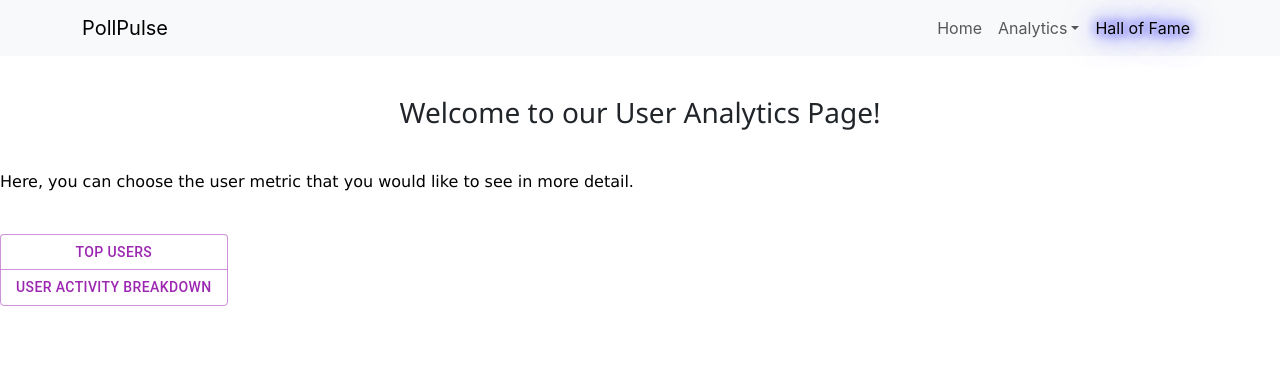
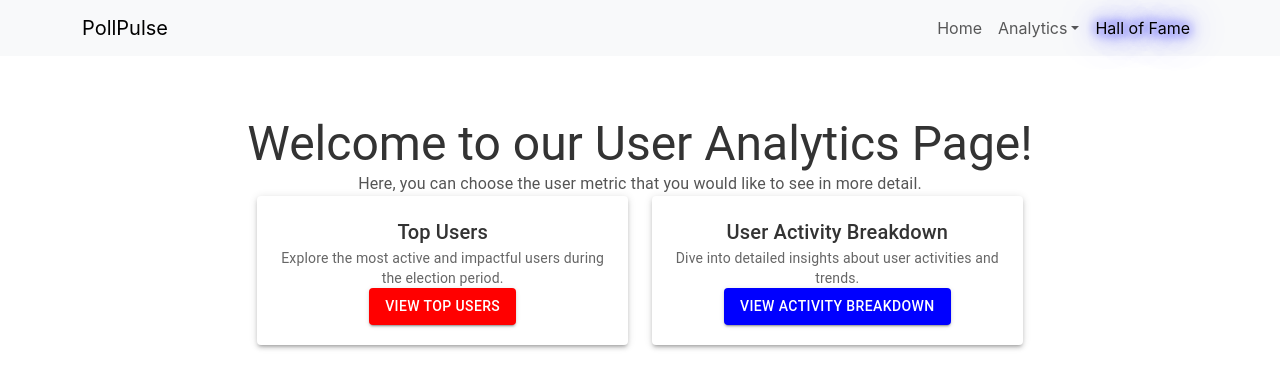
Before and after one commit to sidshenoy08/PresidentialElection2020_Tweet_Analysis_Webapp, a React (Create React App) app in the folder frontend/election_tweet_analysis_app/: page /user-engagement in a window 1280 px wide. Shown: the top 388 px of the page. Built offline with nearby package versions, Linux system fonts and the light colour scheme.

Commit message:
UI changes =/by Yashvi

```diff
--- a/frontend/election_tweet_analysis_app/src/Pages/GeographicAnalysisHome/GeographicAnalysisHome.css
+++ b/frontend/election_tweet_analysis_app/src/Pages/GeographicAnalysisHome/GeographicAnalysisHome.css
@@ -1,11 +1,85 @@
-h3 {
-    font-family: 'Segoe UI', Tahoma, Geneva, Verdana, sans-serif;
-    margin-top: 2.5rem !important;
+/* Container styling */
+.geo-analysis-container {
+    padding: 20px;
+    margin: auto;
+    max-width: 1200px;
+    text-align: center;
+    font-family: 'Arial', sans-serif;
 }
 
-.para-text {
-    margin-top: 2.5rem;
-    color: black;
-    margin-bottom: 2.5rem;
-    font-family: Verdana, Geneva, Tahoma, sans-serif;
+/* Typography adjustments */
+.geo-analysis-container h3 {
+    font-size: 2rem;
+    color: #333;
+    margin-bottom: 20px;
 }
+
+.geo-analysis-container p {
+    font-size: 1rem;
+    color: #555;
+    margin-bottom: 30px;
+}
+
+/* Card styling */
+.geo-card {
+    padding: 20px;
+    border-radius: 10px;
+    background-color: #f9f9f9;
+    box-shadow: 0px 4px 10px rgba(0, 0, 0, 0.1);
+    transition: transform 0.3s ease, box-shadow 0.3s ease;
+}
+
+.geo-card:hover {
+    transform: translateY(-5px);
+    box-shadow: 0px 8px 15px rgba(0, 0, 0, 0.2);
+}
+
+/* Typography within the card */
+.geo-card h6 {
+    font-size: 1.5rem;
+    color: #333;
+    margin-bottom: 15px;
+}
+
+.geo-card p {
+    font-size: 0.9rem;
+    color: #666;
+    margin-bottom: 20px;
+}
+
+/* Button styles */
+.red-button {
+    background-color: red;
+    color: white;
+    border: none;
+    font-size: 1rem;
+    font-weight: bold;
+    text-transform: uppercase;
+    padding: 10px;
+    border-radius: 5px;
+    cursor: pointer;
+    transition: background-color 0.3s ease, transform 0.2s ease;
+}
+
+.red-button:hover {
+    background-color: darkred;
+    transform: scale(1.05);
+}
+
+.blue-button {
+    background-color: blue;
+    color: white;
+    border: none;
+    font-size: 1rem;
+    font-weight: bold;
+    text-transform: uppercase;
+    padding: 10px;
+    border-radius: 5px;
+    cursor: pointer;
+    transition: background-color 0.3s ease, transform 0.2s ease;
+}
+
+.blue-button:hover {
+    background-color: darkblue;
+    transform: scale(1.05);
+}
--- a/frontend/election_tweet_analysis_app/src/Pages/GeographicAnalysisHome/GeographicAnalysisHome.jsx
+++ b/frontend/election_tweet_analysis_app/src/Pages/GeographicAnalysisHome/GeographicAnalysisHome.jsx
@@ -1,19 +1,66 @@
+import React from "react";
 import AppNavbar from "../../Components/AppNavbar/AppNavbar";
 import Button from '@mui/material/Button';
-import ButtonGroup from '@mui/material/ButtonGroup';
+import Grid from '@mui/material/Grid';
+import Typography from '@mui/material/Typography';
+import Paper from '@mui/material/Paper';
+import './GeographicAnalysisHome.css'; // Custom CSS file
 
 function GeographicAnalysisHome() {
     return (
         <>
             <AppNavbar />
-            <h3 style={{ textAlign: "center" }}>Welcome to our Geographic Analytics Page!</h3>
+            <div className="geo-analysis-container">
+                <Typography variant="h3" align="center" gutterBottom>
+                    Geographic Analytics Page
+                </Typography>
 
-            <p className='para-text'>Here, you can choose the geographic metric that you would like to see in more detail.</p>
-            <div>
-            <ButtonGroup variant="outlined" color="secondary" aria-label="Basic button group" orientation="vertical">
-                <Button href='/geographic-analysis/country-city-analysis'>Country/City Tweet Analysis</Button>
-                <Button href='/geographic-analysis/region-timezone-analysis'>Region/Timezone Tweet Analysis</Button>
-            </ButtonGroup>
+                <Typography variant="body1" align="center" paragraph>
+                    Explore geographic metrics of tweets related to the 2020 US Presidential Election.
+                    Select the desired analysis type to dive deeper into the data.
+                </Typography>
+
+                <Grid container spacing={3} justifyContent="center">
+                    {/* Card 1 */}
+                    <Grid item xs={12} sm={6} md={4}>
+                        <Paper className="geo-card" elevation={3}>
+                            <Typography variant="h6" align="center">
+                                Country/City Analysis
+                            </Typography>
+                            <Typography variant="body2" align="center" paragraph>
+                                Analyze tweets based on the country and city from which they were posted.
+                            </Typography>
+                            <Button
+                                variant="contained"
+                                sx={{ backgroundColor: 'red', '&:hover': { backgroundColor: 'darkred' } }}
+                                href="/geographic-analysis/country-city-analysis"
+                                fullWidth
+                            >
+                                Explore
+                            </Button>
+                        </Paper>
+                    </Grid>
+
+                    {/* Card 2 */}
+                    <Grid item xs={12} sm={6} md={4}>
+                        <Paper className="geo-card" elevation={3}>
+                            <Typography variant="h6" align="center">
+                                Region/Timezone Analysis
+                            </Typography>
+                            <Typography variant="body2" align="center" paragraph>
+                                Discover insights by analyzing tweets based on regions and timezones.
+                            </Typography>
+                            <Button
+                                variant="contained"
+                                sx={{ backgroundColor: 'blue', '&:hover': { backgroundColor: 'darkblue' } }}
+                                href="/geographic-analysis/region-timezone-analysis"
+                                fullWidth
+                            >
+                                Explore
+                            </Button>
+                        </Paper>
+                    </Grid>
+                </Grid>
             </div>
         </>
     );
--- a/frontend/election_tweet_analysis_app/src/Pages/UserEngagementHome/UserEngagementHome.css
+++ b/frontend/election_tweet_analysis_app/src/Pages/UserEngagementHome/UserEngagementHome.css
@@ -1,11 +1,81 @@
-h3 {
-    font-family: 'Segoe UI', Tahoma, Geneva, Verdana, sans-serif;
-    margin-top: 2.5rem !important;
+/* Container styling */
+.user-engagement-container {
+    padding: 20px;
+    margin: auto;
+    max-width: 1200px;
+    text-align: center;
+    font-family: 'Arial', sans-serif;
 }
 
-.para-text {
-    margin-top: 2.5rem;
-    color: black;
-    margin-bottom: 2.5rem;
-    font-family: Verdana, Geneva, Tahoma, sans-serif;
+/* Page title and description */
+.page-title {
+    font-size: 2rem;
+    color: #333;
+    margin-bottom: 20px;
 }
+
+.page-description {
+    font-size: 1rem;
+    color: #555;
+    margin-bottom: 30px;
+}
+
+/* Card styling */
+.engagement-card {
+    padding: 20px;
+    border-radius: 10px;
+    background-color: #f9f9f9;
+    box-shadow: 0px 4px 10px rgba(0, 0, 0, 0.1);
+    transition: transform 0.3s ease, box-shadow 0.3s ease;
+}
+
+.engagement-card:hover {
+    transform: translateY(-5px);
+    box-shadow: 0px 8px 15px rgba(0, 0, 0, 0.2);
+}
+
+/* Typography within the card */
+.card-title {
+    font-size: 1.5rem;
+    color: #333;
+    margin-bottom: 15px;
+}
+
+.card-description {
+    font-size: 0.9rem;
+    color: #666;
+    margin-bottom: 20px;
+}
+
+/* Button styles */
+.custom-button {
+    font-size: 1rem;
+    font-weight: bold;
+    text-transform: uppercase;
+    padding: 10px 15px;
+    border-radius: 5px;
+    cursor: pointer;
+    transition: background-color 0.3s ease, transform 0.2s ease;
+    color: white;
+    border: none; /* Remove the default border */
+}
+
+/* Red button */
+.red-button {
+    background-color: #d32f2f; /* Red color */
+}
+
+.red-button:hover {
+    background-color: #c2185b; /* Darker red on hover */
+    transform: scale(1.05);
+}
+
+/* Blue button */
+.blue-button {
+    background-color: #1976d2; /* Blue color */
+}
+
+.blue-button:hover {
+    background-color: #1565c0; /* Darker blue on hover */
+    transform: scale(1.05);
+}
--- a/frontend/election_tweet_analysis_app/src/Pages/UserEngagementHome/UserEngagementHome.jsx
+++ b/frontend/election_tweet_analysis_app/src/Pages/UserEngagementHome/UserEngagementHome.jsx
@@ -1,19 +1,60 @@
 import AppNavbar from "../../Components/AppNavbar/AppNavbar";
-import Button from '@mui/material/Button';
-import ButtonGroup from '@mui/material/ButtonGroup';
+import Grid from "@mui/material/Grid";
+import Paper from "@mui/material/Paper";
+import Button from "@mui/material/Button";
+import Typography from "@mui/material/Typography";
+import "./UserEngagementHome.css";
 
 function UserEngagementHome() {
     return (
         <>
             <AppNavbar />
-            <h3 style={{ textAlign: "center" }}>Welcome to our User Analytics Page!</h3>
+            <div className="user-engagement-container">
+                <Typography variant="h3" className="page-title">
+                    Welcome to our User Analytics Page!
+                </Typography>
+                <Typography variant="body1" className="page-description">
+                    Here, you can choose the user metric that you would like to see in more detail.
+                </Typography>
 
-            <p className='para-text'>Here, you can choose the user metric that you would like to see in more detail.</p>
-            <div>
-            <ButtonGroup variant="outlined" color="secondary" aria-label="Basic button group" orientation="vertical">
-                <Button href='/user-engagement/top-users'>Top Users</Button>
-                <Button href='/user-engagement/activity-breakdown'>User Activity Breakdown</Button>
-            </ButtonGroup>
+                <Grid container spacing={3} justifyContent="center">
+                    <Grid item xs={12} sm={6} md={4}>
+                        <Paper className="engagement-card" elevation={3}>
+                            <Typography variant="h6" className="card-title">
+                                Top Users
+                            </Typography>
+                            <Typography variant="body2" className="card-description">
+                                Explore the most active and impactful users during the election period.
+                            </Typography>
+                            <Button
+                                href="/user-engagement/top-users"
+                                variant="contained"
+                                sx={{ backgroundColor: 'red', '&:hover': { backgroundColor: 'darkred' } }}
+                                className="custom-button red-button"
+                            >
+                                View Top Users
+                            </Button>
+                        </Paper>
+                    </Grid>
+                    <Grid item xs={12} sm={6} md={4}>
+                        <Paper className="engagement-card" elevation={3}>
+                            <Typography variant="h6" className="card-title">
+                                User Activity Breakdown
+                            </Typography>
+                            <Typography variant="body2" className="card-description">
+                                Dive into detailed insights about user activities and trends.
+                            </Typography>
+                            <Button
+                                href="/user-engagement/activity-breakdown"
+                                sx={{ backgroundColor: 'blue', '&:hover': { backgroundColor: 'darkblue' } }}
+                                variant="contained"
+                                className="custom-button blue-button"
+                            >
+                                View Activity Breakdown
+                            </Button>
+                        </Paper>
+                    </Grid>
+                </Grid>
             </div>
         </>
     );
```
Also changed, not shown: frontend/election_tweet_analysis_app/src/Pages/UserActivity/UserActivity.css (added), 2 other files (tests, documents, lock files or other folders).
